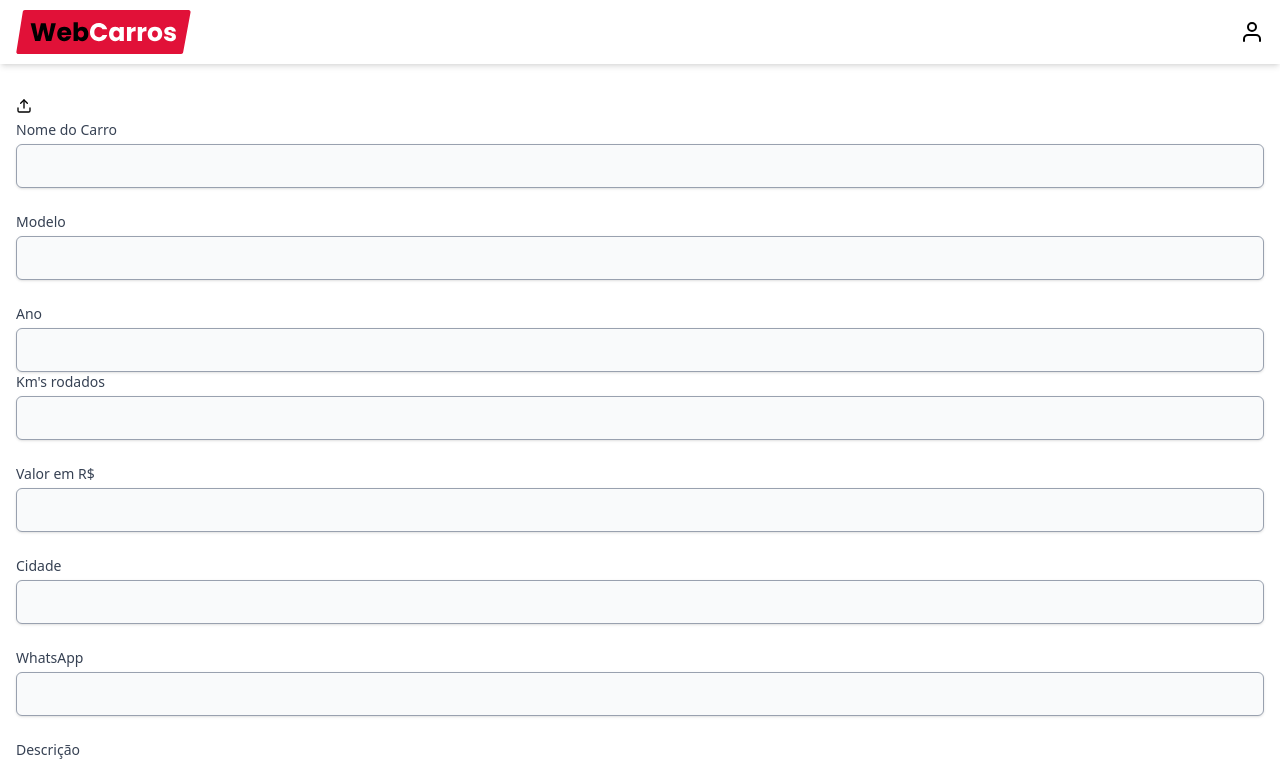
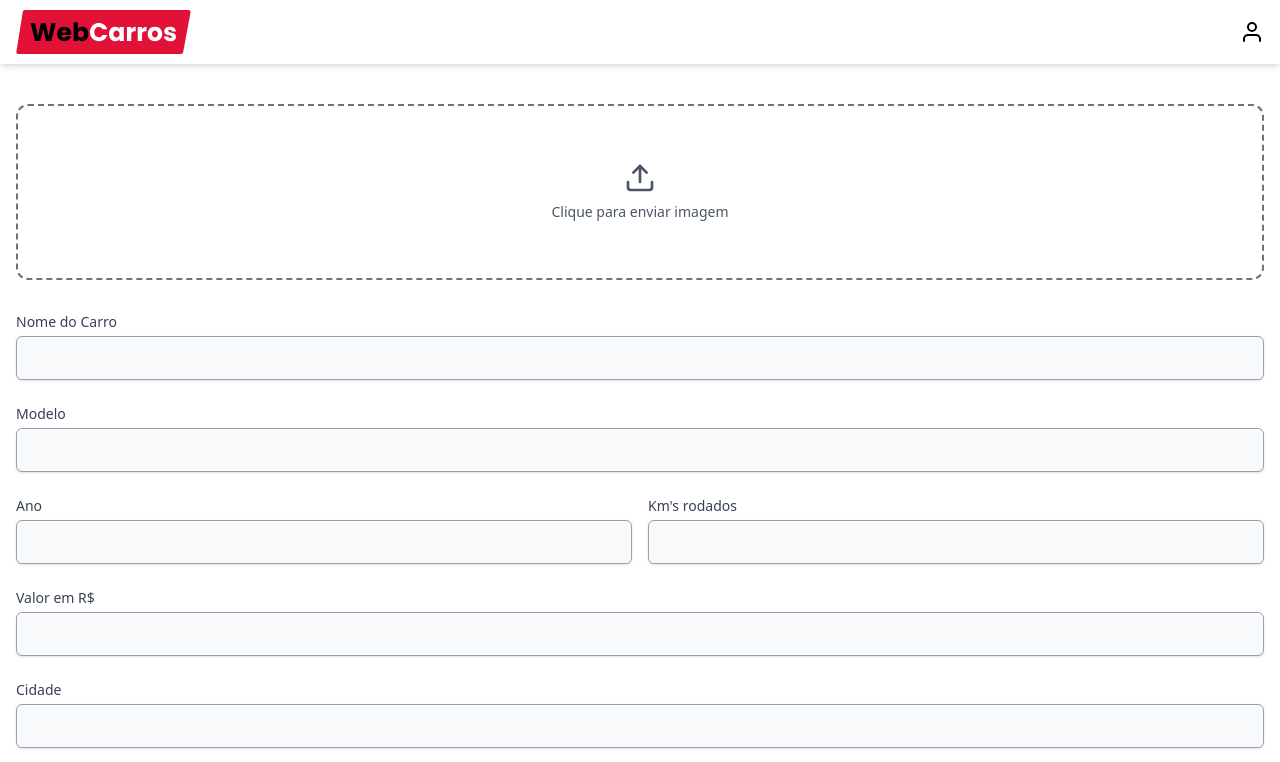
Before and after one commit to g4brielpy/webcarros, a React (Vite) app: page /dashboard/newcar in a window 1280 px wide. Shown: the top 762 px of the page. Built offline with nearby package versions, Linux system fonts and the light colour scheme; no server answers; sample sign-in values are in the browser's storage.

Commit message:
Estilizando página

```diff
--- a/src/pages/Dashboard/NewCar.tsx
+++ b/src/pages/Dashboard/NewCar.tsx
@@ -1,13 +1,16 @@
 import { FiUpload } from "react-icons/fi";
+
 import { InputCustom } from "../../components/UI/InputCustom";
+import { ButtonCustom } from "../../components/UI/ButtonCustom";
 
 export default function NewCar() {
   return (
-    <div className="container px-4 mx-auto my-8">
-      <main>
+    <div className="container px-4 mx-auto my-10">
+      <main className="space-y-8">
         <section>
-          <button>
-            <FiUpload />
+          <button className="flex flex-col items-center justify-center border-2 border-dashed border-gray-500 rounded-xl w-full h-44 text-gray-600">
+            <FiUpload size={32} />
+            <span className="mt-2 text-sm">Clique para enviar imagem</span>
           </button>
         </section>
 
@@ -15,14 +18,19 @@ export default function NewCar() {
           <form className="space-y-6">
             <InputCustom type="text" label="Nome do Carro" />
             <InputCustom type="text" label="Modelo" />
-            <div>
+
+            <div className="grid grid-cols-2 gap-4">
               <InputCustom label="Ano" />
               <InputCustom label="Km's rodados" />
             </div>
+
             <InputCustom label="Valor em R$" />
             <InputCustom type="text" label="Cidade" />
             <InputCustom type="text" label="WhatsApp" />
+
             <InputCustom type="text" label="Descrição" />
+
+            <ButtonCustom className="w-full">Cadastrar</ButtonCustom>
           </form>
         </section>
       </main>
```
